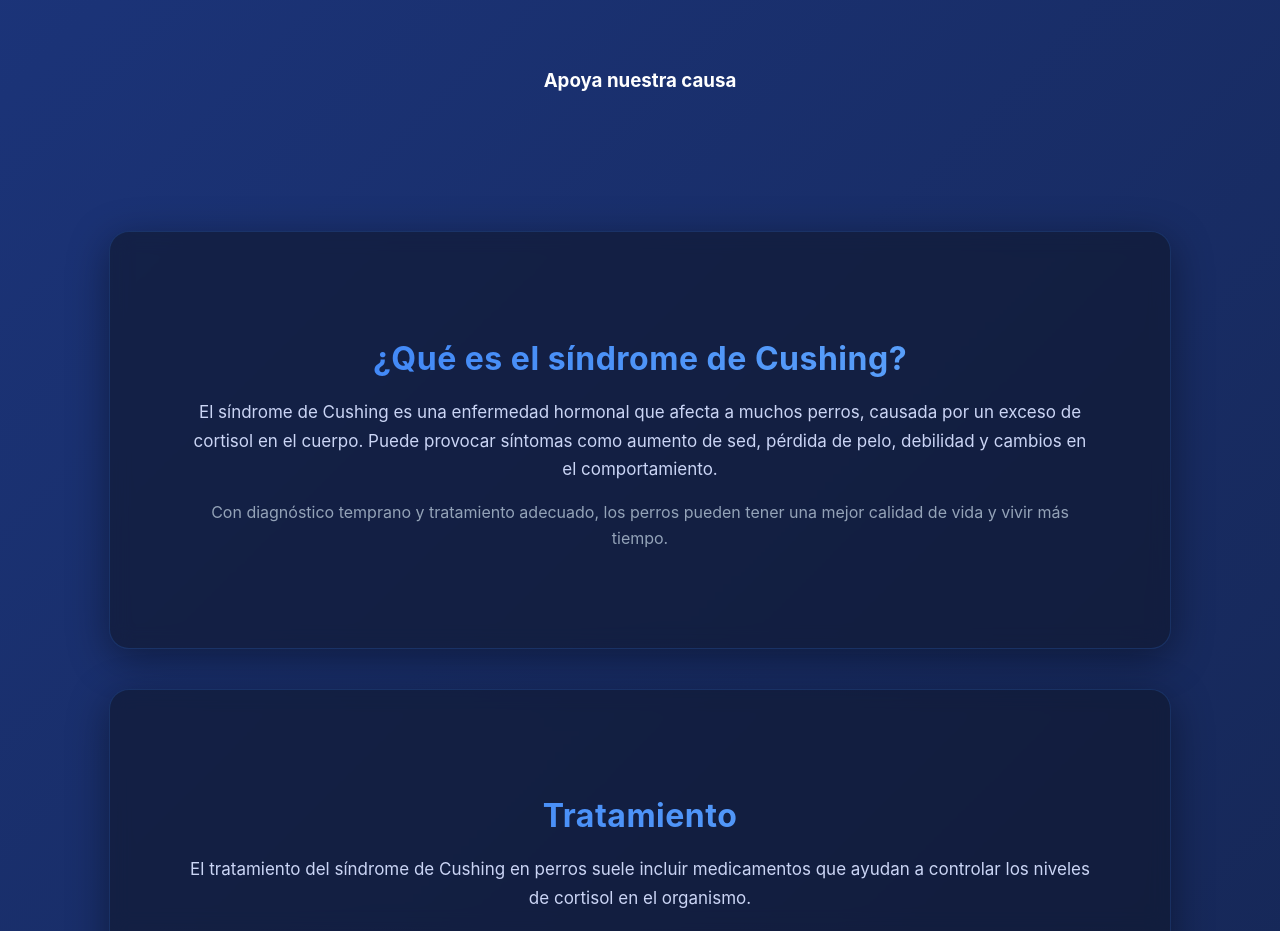
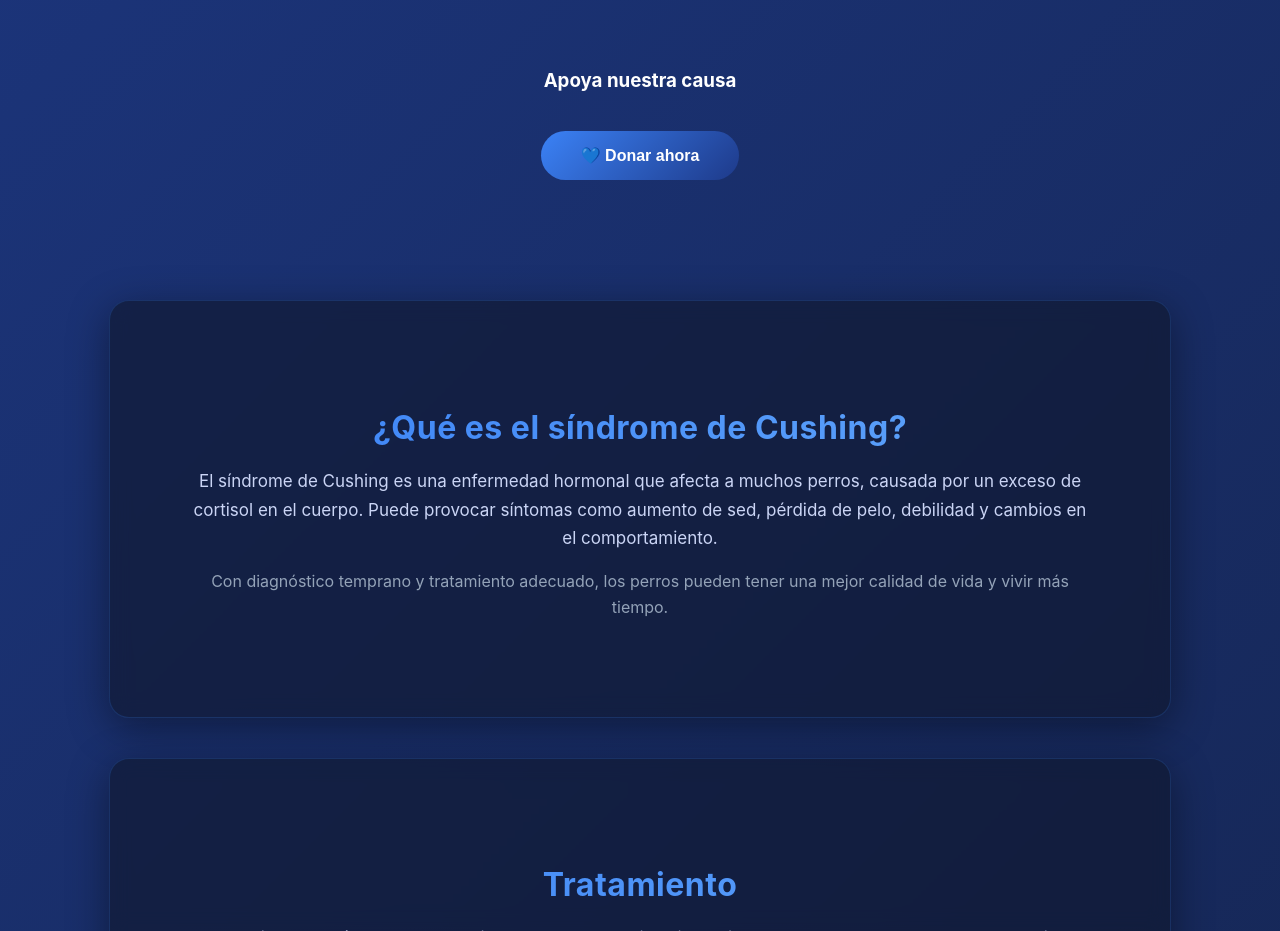
Before and after one commit to arturoferrariendcc-prog/fundacion-cushing, a React (Create React App) app: page / in a window 1280 px wide. Shown: the part 1240-2171 px from the top of the page. Built offline with nearby package versions, Linux system fonts and the light colour scheme.

Commit message:
fix: remove unused Heart import

```diff
--- a/src/App.js
+++ b/src/App.js
@@ -358,7 +358,7 @@ const mostrarMensaje = (amount) => {
 
       {/* Donation */}
 
-      <motion.section
+     <motion.section
   id="donar"
   style={{ textAlign: "center", padding: 80 }}
   variants={fadeIn}
@@ -366,9 +366,26 @@ const mostrarMensaje = (amount) => {
   whileInView="visible"
   viewport={{ once: true }}
 >
-        <h3>Apoya nuestra causa</h3>
+  <h3>Apoya nuestra causa</h3>
 
-      </motion.section>
+  <button
+    onClick={() => setDonationOpen(true)}
+    style={{
+      marginTop: 20,
+      padding: "15px 40px",
+      borderRadius: 999,
+      background: "linear-gradient(135deg,#3b82f6,#1e3a8a)",
+      border: "none",
+      color: "white",
+      cursor: "pointer",
+      fontSize: 16,
+      fontWeight: "bold"
+    }}
+  >
+    💙 Donar ahora
+  </button>
+
+</motion.section>
       <AnimatePresence>
   {donationOpen && (
     <motion.div
```
